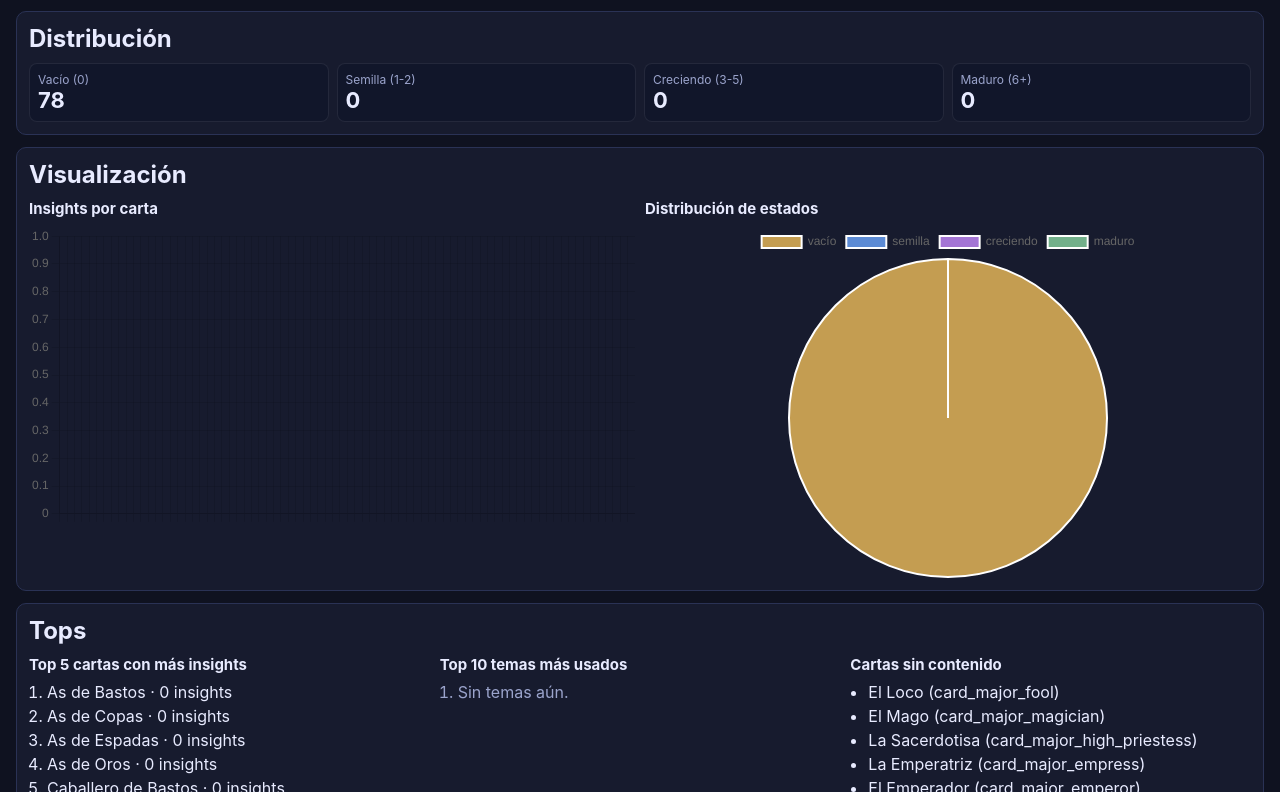
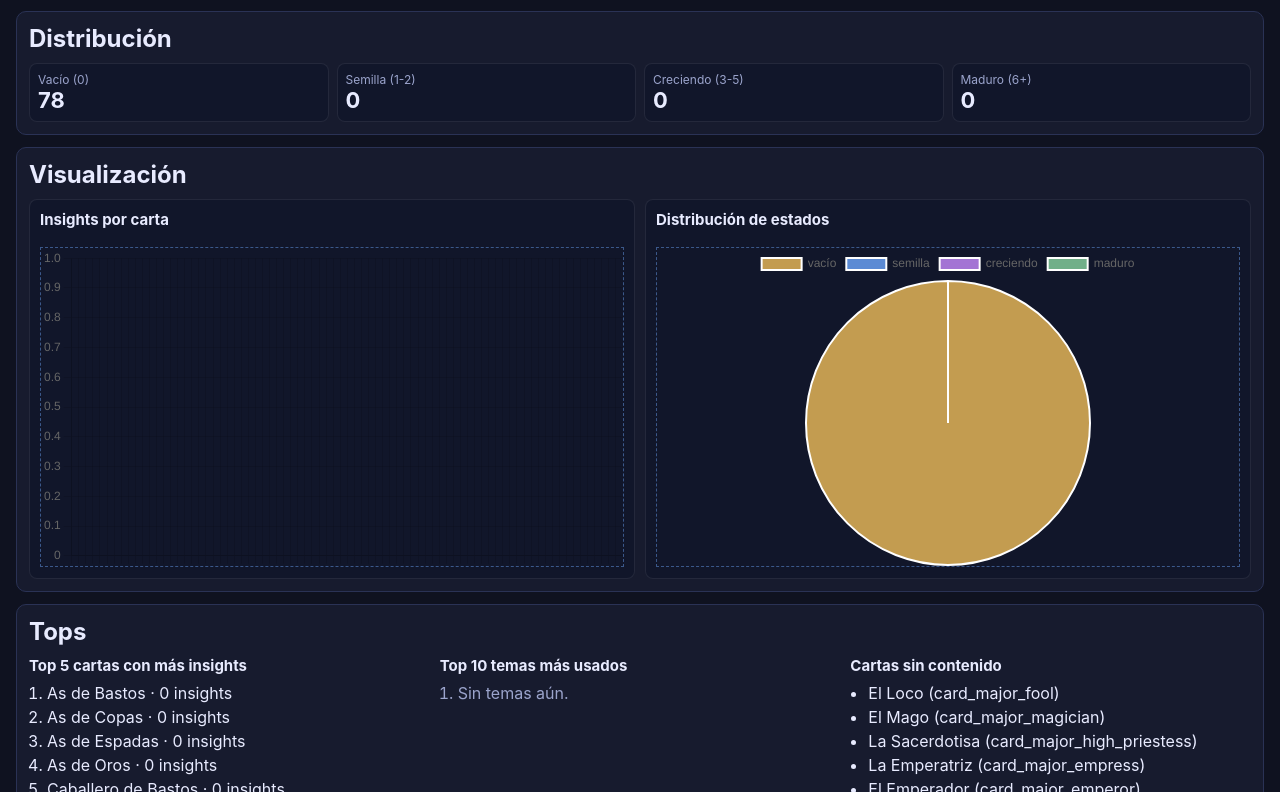
Before and after one commit to Therazmaker/AstroBrain, a plain HTML site: page astrobrain/ui/tarotDashboard.html in a window 1280 px wide. Shown: the part 446-1238 px from the top of the page. Drawn offline with nearby package versions, Linux system fonts and the light colour scheme; animation ran at ten frames a second.

Commit message:
Fix TarotDashboard chart sizing and lifecycle stability

```diff
--- a/astrobrain/ui/tarotDashboard.css
+++ b/astrobrain/ui/tarotDashboard.css
@@ -95,6 +95,45 @@ body {
   gap: 10px;
 }
 
+.charts-panel,
+.charts-grid,
+.chart-card,
+.chart-wrap {
+  min-height: 0;
+}
+
+.charts-grid {
+  align-items: start;
+}
+
+.chart-card {
+  min-height: 380px;
+  border: 1px solid rgba(255, 255, 255, .08);
+  background: #11162a;
+  border-radius: 8px;
+  padding: 10px;
+  display: flex;
+  flex-direction: column;
+  gap: 10px;
+}
+
+.chart-wrap {
+  position: relative;
+  height: 320px;
+  width: 100%;
+  border: 1px dashed rgba(110, 168, 255, .45);
+}
+
+.chart-wrap canvas {
+  display: block;
+  width: 100% !important;
+  height: 100% !important;
+}
+
+.chart-empty {
+  margin: 0;
+}
+
 .list {
   margin: 0;
   padding-left: 18px;
--- a/astrobrain/ui/tarotDashboard.html
+++ b/astrobrain/ui/tarotDashboard.html
@@ -46,13 +46,19 @@
     <section class="panel charts-panel" aria-label="Visualización">
       <h2>Visualización</h2>
       <div class="charts-grid">
-        <article>
+        <article class="chart-card">
           <h3>Insights por carta</h3>
-          <canvas id="insights-chart" height="240"></canvas>
+          <div class="chart-wrap" data-chart-wrap="insights">
+            <canvas id="insights-chart"></canvas>
+          </div>
+          <p class="empty chart-empty" id="insights-chart-empty" hidden>Sin datos para mostrar insights por carta.</p>
         </article>
-        <article>
+        <article class="chart-card">
           <h3>Distribución de estados</h3>
-          <canvas id="state-chart" height="240"></canvas>
+          <div class="chart-wrap" data-chart-wrap="state">
+            <canvas id="state-chart"></canvas>
+          </div>
+          <p class="empty chart-empty" id="state-chart-empty" hidden>Sin datos para mostrar distribución de estados.</p>
         </article>
       </div>
     </section>
--- a/astrobrain/ui/tarotDashboard.js
+++ b/astrobrain/ui/tarotDashboard.js
@@ -9,6 +9,11 @@ const dashboardState = {
   graph: null,
   cardStatsById: new Map(),
   computed: null,
+  charts: {
+    insightsPerCardChart: null,
+    statusDistributionChart: null,
+  },
+  sortHandlerAttached: false,
 };
 
 function classifyCard(cardStats) {
@@ -297,10 +302,20 @@ function renderCharts(stats) {
   const chartApi = window.Chart;
   if (!chartApi) return;
 
+  destroyChartInstance('insightsPerCardChart');
+  destroyChartInstance('statusDistributionChart');
+
   const insightLabels = stats.cardRows.map((row) => row.name);
   const insightData = stats.cardRows.map((row) => row.insightsCount);
+  const insightsCanvas = document.getElementById('insights-chart');
+  const stateCanvas = document.getElementById('state-chart');
 
-  new chartApi(document.getElementById('insights-chart'), {
+  const hasInsightsData = insightLabels.length > 0 && Boolean(insightsCanvas);
+  if (!hasInsightsData) {
+    toggleChartEmptyState('insights', true, 'Sin datos para mostrar insights por carta.');
+  } else {
+    toggleChartEmptyState('insights', false);
+    dashboardState.charts.insightsPerCardChart = new chartApi(insightsCanvas, {
       type: 'bar',
       data: {
         labels: insightLabels,
@@ -324,18 +339,25 @@ function renderCharts(stats) {
         },
       },
     });
+  }
 
-  new chartApi(document.getElementById('state-chart'), {
+  const distributionData = [
+    stats.distribution.vacio,
+    stats.distribution.semilla,
+    stats.distribution.creciendo,
+    stats.distribution.maduro,
+  ];
+  const hasDistributionData = distributionData.some((value) => value > 0) && Boolean(stateCanvas);
+  if (!hasDistributionData) {
+    toggleChartEmptyState('state', true, 'Sin datos para mostrar distribución de estados.');
+  } else {
+    toggleChartEmptyState('state', false);
+    dashboardState.charts.statusDistributionChart = new chartApi(stateCanvas, {
       type: 'pie',
       data: {
         labels: ['vacío', 'semilla', 'creciendo', 'maduro'],
         datasets: [{
-        data: [
-          stats.distribution.vacio,
-          stats.distribution.semilla,
-          stats.distribution.creciendo,
-          stats.distribution.maduro,
-        ],
+          data: distributionData,
           backgroundColor: [
             'rgba(240,191,91,0.8)',
             'rgba(110,168,255,0.8)',
@@ -350,6 +372,25 @@ function renderCharts(stats) {
       },
     });
   }
+}
+
+function destroyChartInstance(chartKey) {
+  const chartInstance = dashboardState.charts[chartKey];
+  if (chartInstance && typeof chartInstance.destroy === 'function') {
+    chartInstance.destroy();
+  }
+  dashboardState.charts[chartKey] = null;
+}
+
+function toggleChartEmptyState(prefix, shouldShow, message = '') {
+  const wrap = document.querySelector(`[data-chart-wrap="${prefix}"]`);
+  const empty = document.getElementById(`${prefix}-chart-empty`);
+  if (!wrap || !empty) return;
+
+  wrap.hidden = shouldShow;
+  empty.hidden = !shouldShow;
+  if (message) empty.textContent = message;
+}
 
 async function loadTarotGraph() {
   const storage = window.AstroBrainTarotStorage;
@@ -361,10 +402,12 @@ async function loadTarotGraph() {
 }
 
 function attachSortHandler(stats) {
+  if (dashboardState.sortHandlerAttached) return;
   const select = document.getElementById('sort-select');
   select.addEventListener('change', () => {
     renderCardsTable(stats.cardRows, select.value);
   });
+  dashboardState.sortHandlerAttached = true;
 }
 
 async function initTarotDashboard() {
```
Lines whose indentation alone changed are shown as unchanged.
